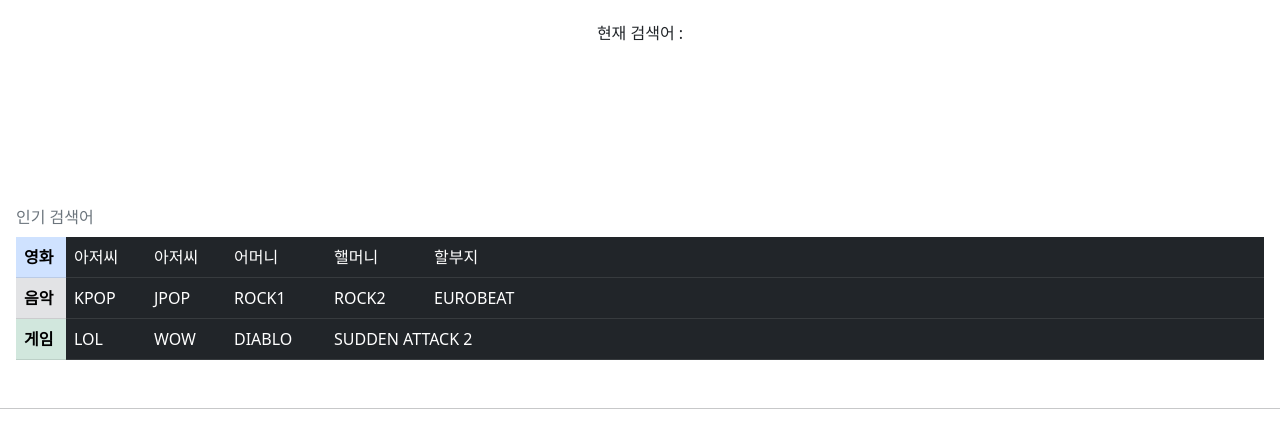
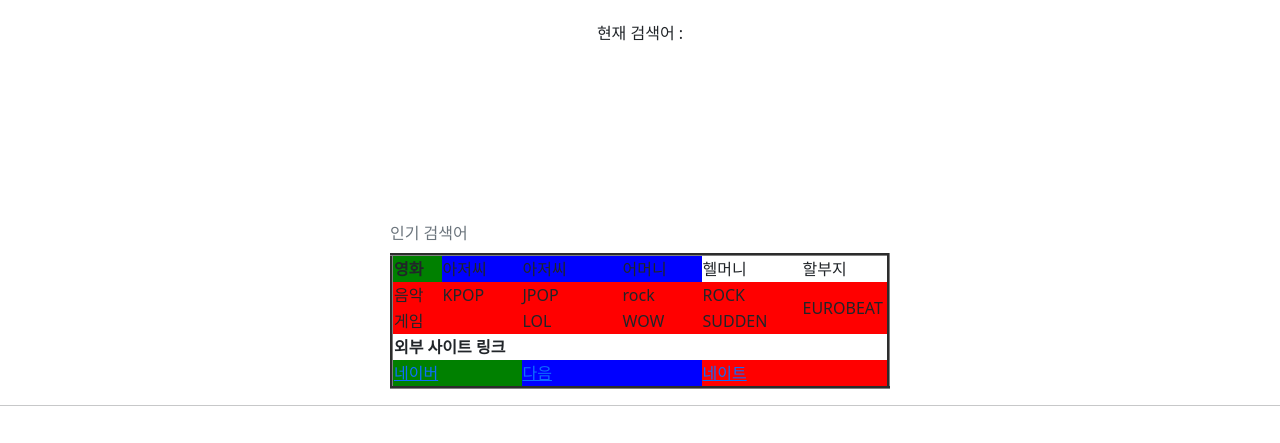
Before and after one commit to rjsgmlkim312/WEB_20220966, a plain HTML site: page index.html in a window 1280 px wide. Shown: the part 513-956 px from the top of the page. Drawn offline with nearby package versions, Linux system fonts and the light colour scheme; a script that the page names is missing.

Commit message:
응용 문제 풀이 + srceen_shot

```diff
--- a/index.html
+++ b/index.html
@@ -105,7 +105,7 @@
         <br><br><br><br><br>
 	<div class="w-auto p-3" style="background-color: #;">
 		        <!-- <table class="table table-striped table-bordered table-hover"> -->
-		<table class="table table-dark table-hover">
+		<!--table class="table table-dark table-hover">
 			<caption align="top">인기 검색어</caption>
 			<tbody class="table-group-divder">
 				<tr bgcolor="yellow">
@@ -132,9 +132,9 @@
                     <td colspan="2">SUDDEN ATTACK 2</td>
                 </tr>
 			</tbody>
-		</table>
+		</table-->
 	</div>
-        <!--table style="margin-left: auto; margin-right: auto;" border="3" width="500">
+        <table style="margin-left: auto; margin-right: auto;" border="3" width="500">
             <!테이블 정의>
             <caption align="top">인기 검색어</caption>
             <!테이블 제목>
@@ -171,7 +171,7 @@
 				</tr>
 
             </tbody>
-        </table-->
+        </table>
         <hr>
 	<!--p style="text-align:right;">
             <font size="3em" color="red">
```
Also changed, not shown: js/session.js (+10 -0 lines), screen_shot/cookie.png (added), screen_shot/join.png (added), screen_shot/join_index.png (added), screen_shot/lndex.png (added), screen_shot/login.png (added), screen_shot/login_index.png (added), screen_shot/profile.png (added), screen_shot/search.png (added), screen_shot/session.png (added), 1 other file.
